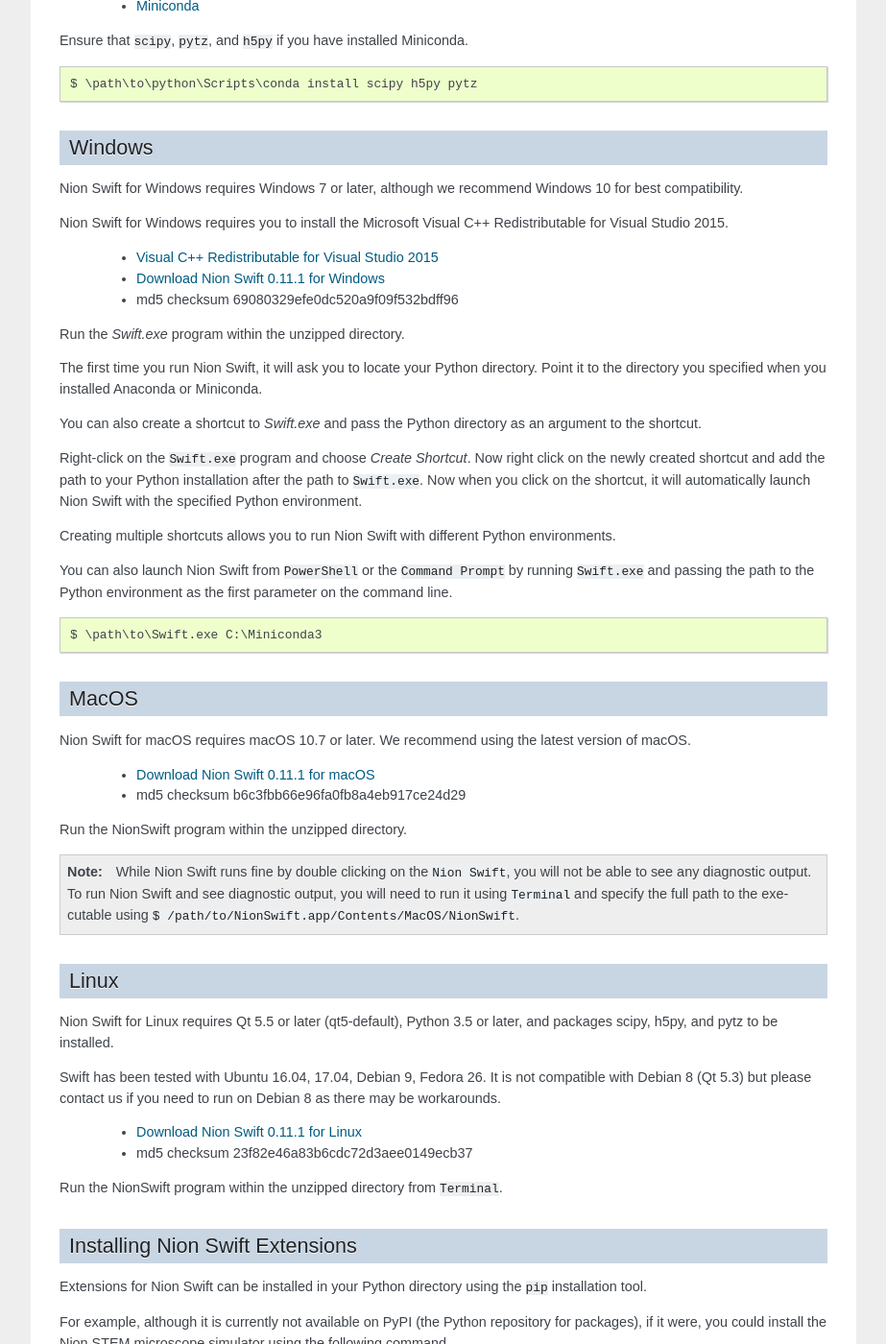
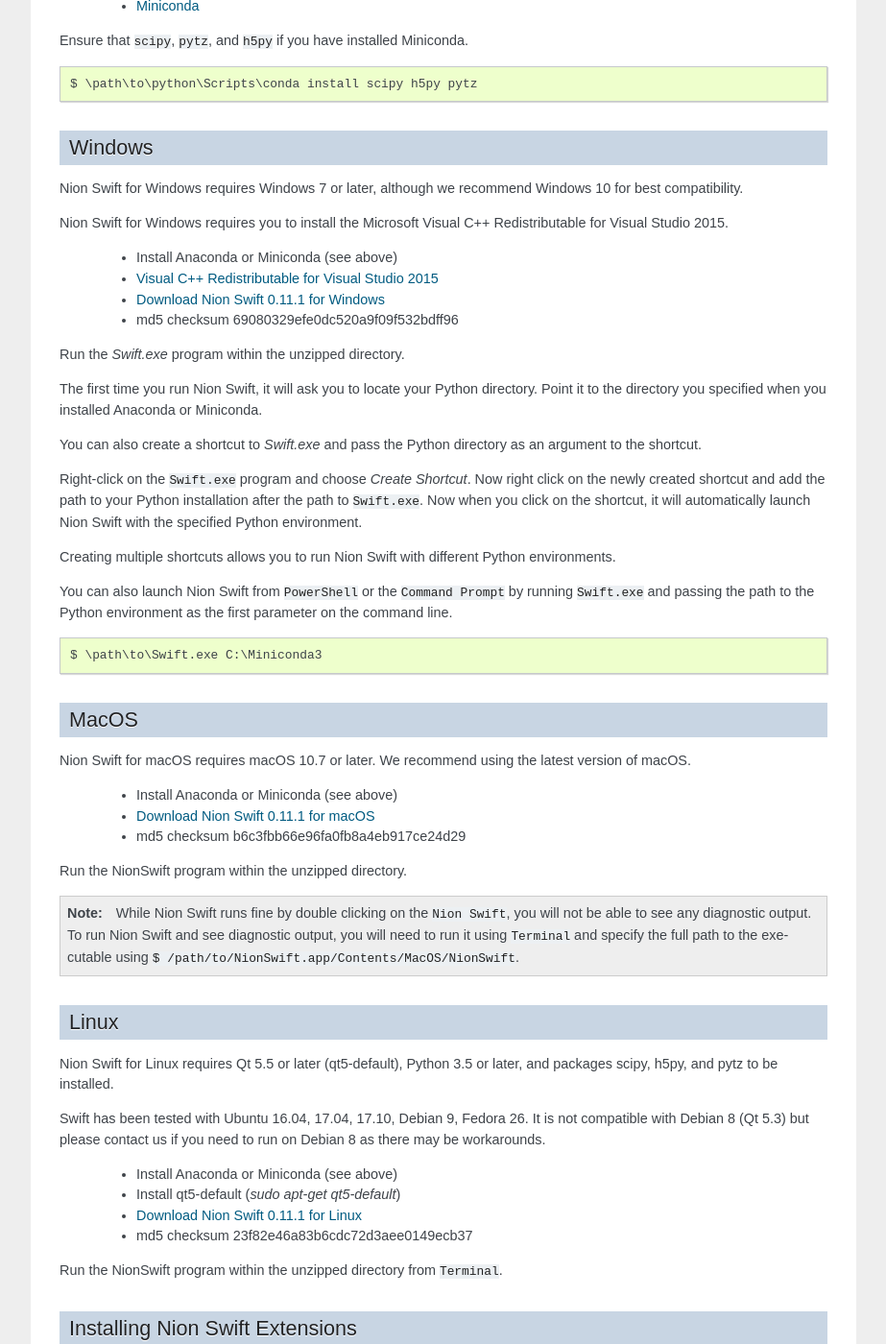
Before and after one commit to nion-software/nionswift, a Sphinx documentation site: the page built from docs/installation.rst, in a window 1280 px wide and 1400 px high, scrolled down 771 px. Shown: the whole window at 96% size, without its empty margins (198-1121 px from the left). Built offline with Sphinx 7.4.7, drawn with Linux system fonts in a browser that asks for light colours; some of the changed text lies outside the part shown.

Commit message:
Minor updates to installation instructions.

```diff
--- a/docs/installation.rst
+++ b/docs/installation.rst
@@ -25,8 +25,9 @@ Nion Swift. If you are familiar with Python and wish to use a smaller distributi
 
 We recommend using Python 3.6 or later for best performance, although the application is compatible with Python 3.5.
 
-The Python environment requires the ``scipy``, ``pytz``, and ``h5py`` packages as a minimum installation requirement. The Anaconda
-distribution includes these by default. The Miniconda installation will require them to be installed explicitly.
+The Python environment requires the ``scipy``, ``pytz``, and ``h5py`` packages as a minimum installation requirement.
+The Anaconda distribution includes these by default. The Miniconda installation will require them to be installed
+explicitly.
 
 Begin by installing Anaconda or Miniconda on your system.
 
@@ -49,6 +50,7 @@ Nion Swift for Windows requires Windows 7 or later, although we recommend Window
 
 Nion Swift for Windows requires you to install the Microsoft Visual C++ Redistributable for Visual Studio 2015.
 
+    * Install Anaconda or Miniconda (see above)
     * `Visual C++ Redistributable for Visual Studio 2015 <https://www.microsoft.com/en-us/download/details.aspx?id=48145>`_
     * `Download Nion Swift 0.11.1 for Windows <http://nion.com/swift/files/NionSwift_Windows_np112py36_0.11.1.zip>`_
     * md5 checksum 69080329efe0dc520a9f09f532bdff96
@@ -75,6 +77,7 @@ MacOS
 -----
 Nion Swift for macOS requires macOS 10.7 or later. We recommend using the latest version of macOS.
 
+    * Install Anaconda or Miniconda (see above)
     * `Download Nion Swift 0.11.1 for macOS <http://nion.com/swift/files/NionSwift_MacOS_np112py36_0.11.1.zip>`_
     * md5 checksum b6c3fbb66e96fa0fb8a4eb917ce24d29
 
@@ -90,9 +93,11 @@ Linux
 Nion Swift for Linux requires Qt 5.5 or later (qt5-default), Python 3.5 or later, and packages scipy, h5py, and pytz to
 be installed.
 
-Swift has been tested with Ubuntu 16.04, 17.04, Debian 9, Fedora 26. It is not compatible with Debian 8 (Qt 5.3) but
-please contact us if you need to run on Debian 8 as there may be workarounds.
+Swift has been tested with Ubuntu 16.04, 17.04, 17.10, Debian 9, Fedora 26. It is not compatible with Debian 8 (Qt 5.3)
+but please contact us if you need to run on Debian 8 as there may be workarounds.
 
+    * Install Anaconda or Miniconda (see above)
+    * Install qt5-default (`sudo apt-get qt5-default`)
     * `Download Nion Swift 0.11.1 for Linux <http://nion.com/swift/files/NionSwift_Linux_np112py36_0.11.1.zip>`_
     * md5 checksum 23f82e46a83b6cdc72d3aee0149ecb37
 
```
Also changed, not shown: other parts of docs/installation.rst (+1 -1 lines).
